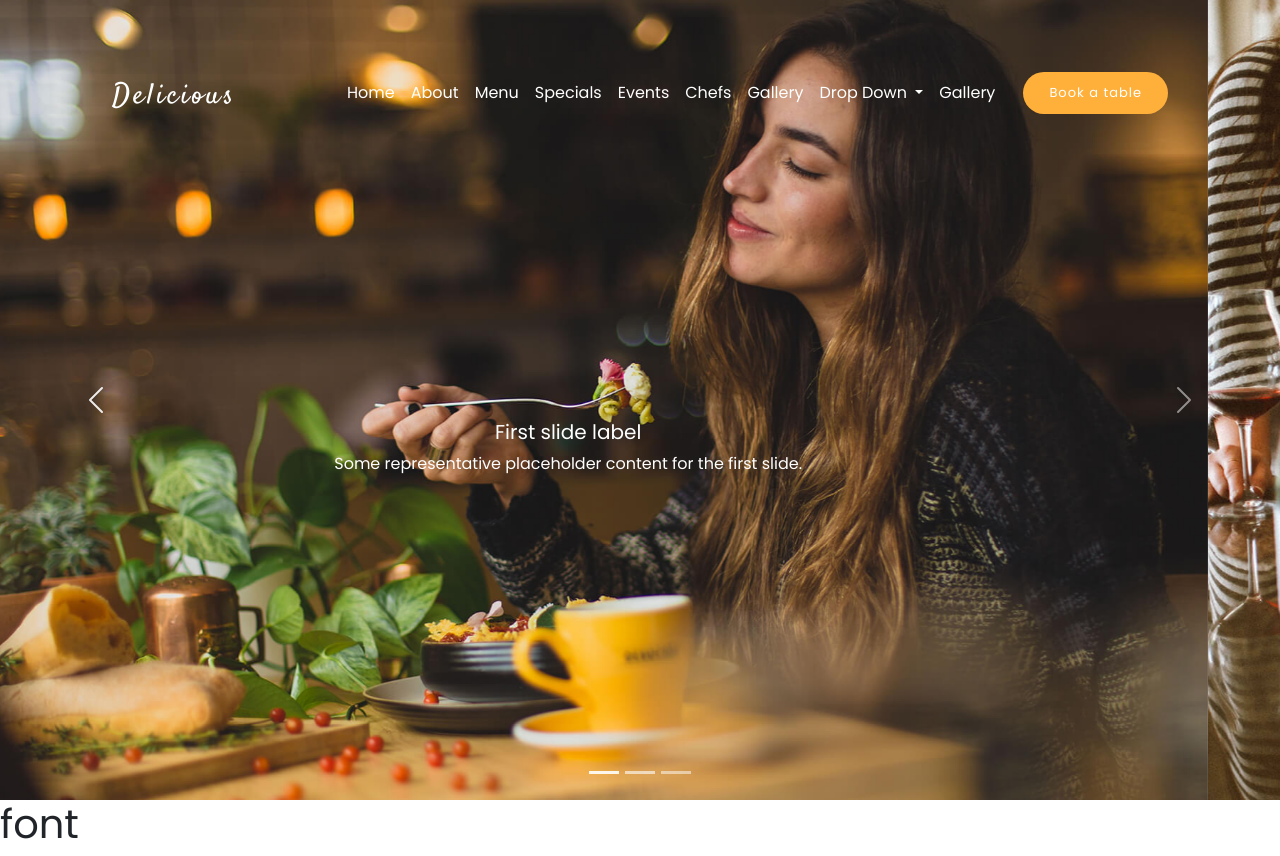
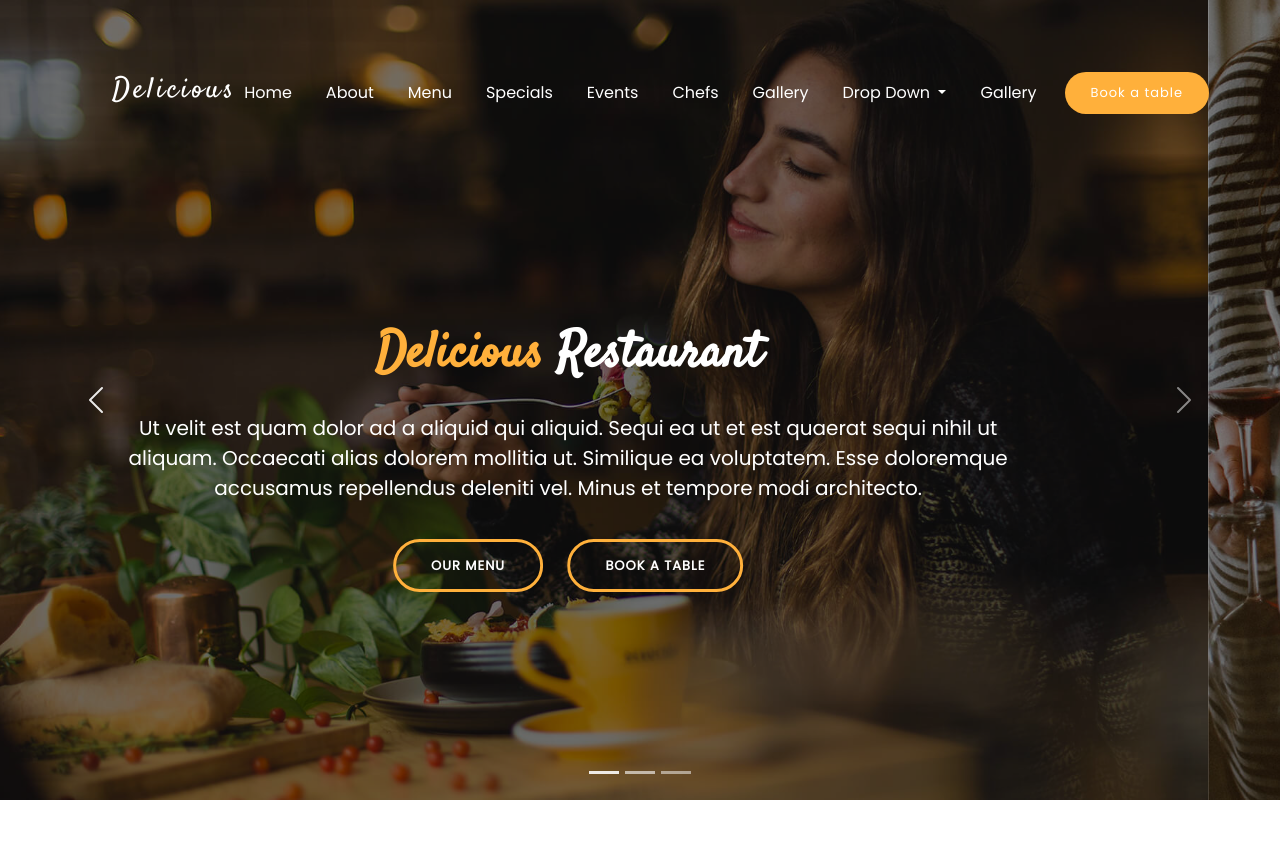
Before and after one commit to Hamza-karkouri/final-project, a website: page index.html in a window 1280 px wide. After the commit the page ends 800 px from the top, so only its background shows below. Drawn offline with nearby package versions, Linux system fonts and the light colour scheme.

```diff
--- a/index.html
+++ b/index.html
@@ -7,6 +7,7 @@
     <title>Document</title>
     <link rel="stylesheet" href="./public/css/animate.css">
     <link rel="stylesheet" href="./public/css/app.css">
+    <link rel="icon" type="image/.png" href="./public/images/apple-touch-icon.png">
 
 </head>
 
@@ -25,7 +26,7 @@
             </button>
             <div class="collapse navbar-collapse" id="navbarSupportedContent">
 
-                <ul class=" link navbar-nav me-auto mb-2 mb-lg-0">
+                <ul class=" link links1 navbar-nav me-auto mb-2 mb-lg-0">
                     <li class="nav-item">
                         <a class="nav-link  link-inside" aria-current="page" href="#">Home</a>
                     </li>
@@ -83,24 +84,36 @@
         </div>
         <div class="carousel-inner h-100">
           <div class="carousel-item active h-100">
-            <img src="./public/images/slide/slide-1.jpg" class="d-block w-100 h-100 object-fit-cover" alt="...">
-            <div class="carousel-caption d-none d-md-block top-50">
-              <h5 class="animate__animated animate__fadeInDown">First slide label</h5>
-              <p class="animate__animated animate__fadeInUp">Some representative placeholder content for the first slide.</p>
+            <img src="./public/images/slide/slide-1.jpg" class="d-block w-100 h-100 filter-b object-fit-cover" alt="...">
+            <div class="carousel-caption d-none d-md-block top-50 slide-text1">
+              <h2 class="animate__animated animate__fadeInDown scroll-titre"><span>Delicious</span> Restaurant</h2>
+              <p class="animate__animated animate__fadeInUp">Ut velit est quam dolor ad a aliquid qui aliquid. Sequi ea ut et est quaerat sequi nihil ut aliquam. Occaecati alias dolorem mollitia ut. Similique ea voluptatem. Esse doloremque accusamus repellendus deleniti vel. Minus et tempore modi architecto.</p>
+              <div>
+                <a href="#menu" class="btn-menu animate__animated animate__fadeInUp scrollto">Our Menu</a>
+                <a href="#book-a-table" class="btn-book animate__animated animate__fadeInUp scrollto">Book a Table</a>
+              </div>
             </div>
           </div>
           <div class="carousel-item h-100">
-            <img src="./public/images/slide/slide-2.jpg" class="d-block w-100 h-100 object-fit-cover" alt="...">
-            <div class="carousel-caption d-none d-md-block top-50">
-              <h5 class="animate__animated animate__fadeInDown">Second slide label</h5>
-              <p class="animate__animated animate__fadeInUp">Some representative placeholder content for the second slide.</p>
+            <img src="./public/images/slide/slide-2.jpg" class="d-block w-100 h-100 filter-b object-fit-cover" alt="...">
+            <div class="carousel-caption d-none d-md-block top-50 slide-text2">
+              <h2 class="  animate__animated animate__fadeInDown">Lorem Ipsum Dolor</h2>
+              <p class="animate__animated animate__fadeInUp">Ut velit est quam dolor ad a aliquid qui aliquid. Sequi ea ut et est quaerat sequi nihil ut aliquam. Occaecati alias dolorem mollitia ut. Similique ea voluptatem. Esse doloremque accusamus repellendus deleniti vel. Minus et tempore modi architecto.</p>
+              <div>
+                <a href="#menu" class="btn-menu animate__animated animate__fadeInUp scrollto">Our Menu</a>
+                <a href="#book-a-table" class="btn-book animate__animated animate__fadeInUp scrollto">Book a Table</a>
+              </div>
             </div>
           </div>
           <div class="carousel-item h-100">
-            <img src="./public/images/slide/slide-3.jpg" class="d-block w-100 h-100 object-fit-cover" alt="...">
-            <div class="carousel-caption d-none d-md-block top-50">
-              <h5 class="animate__animated animate__fadeInDown">Third slide label</h5>
-              <p class="animate__animated animate__fadeInUp">Some representative placeholder content for the third slide.</p>
+            <img src="./public/images/slide/slide-3.jpg" class="d-block w-100 h-100 filter-b object-fit-cover" alt="...">
+            <div class="carousel-caption d-none d-md-block top-50 slide-text3">
+              <h2 class="animate__animated animate__fadeInDown">Sequi ea ut et est quaerat</h2>
+              <p class="animate__animated animate__fadeInUp">>Ut velit est quam dolor ad a aliquid qui aliquid. Sequi ea ut et est quaerat sequi nihil ut aliquam. Occaecati alias dolorem mollitia ut. Similique ea voluptatem. Esse doloremque accusamus repellendus deleniti vel. Minus et tempore modi architecto.</p>
+              <div class="animate__animated animate__fadeInUp" >
+                <a href="#menu" class="btn-menu animate__animated animate__fadeInUp scrollto">Our Menu</a>
+                <a href="#book-a-table" class="btn-book animate__animated animate__fadeInUp scrollto">Book a Table</a>
+              </div>
             </div>
           </div>
         </div>
@@ -113,8 +126,15 @@
           <span class="visually-hidden">Next</span>
         </button>
       </div>
+      <div>
+        <!-- <div>
+          <img width="40%" src="./public/images/about.jpg" alt="">
+          <div style="background-color: gray !important;" >
+            <iframe  style="width: 100%; height: 100vh; z-index: 99999999999; position: absolute; top: 0;" src="https://player.vimeo.com/video/137857207" title="Vimeo video" allowfullscreen></iframe>
+          </div>
+        </div>
+      </div> -->
 
-<h1>font</h1>
     <script src="./node_modules/bootstrap/dist/js/bootstrap.bundle.js"></script>
 </body>
 
--- a/src/sass/modules/home/_header.scss
+++ b/src/sass/modules/home/_header.scss
@@ -37,6 +37,15 @@
       width: 100%;
       justify-content: end;
     }
+    h1,
+    h2,
+    h3,
+    h4,
+    h5,
+    h6{
+      font-family: myFirstFont , sans-serif;
+
+    }
     .logo h1 {
 
       a{
@@ -52,6 +61,10 @@
       letter-spacing: 3px;
       }
     }
+.links1{
+      display: flex;
+      gap: 18px;
+}
 .link-inside{
       font-size: 16px;
       color: white !important;
@@ -77,6 +90,66 @@
 	-webkit-animation: slide-in-top 0.5s cubic-bezier(0.250, 0.460, 0.450, 0.940) both;
 	        animation: slide-in-top 0.5s cubic-bezier(0.250, 0.460, 0.450, 0.940) both;
 }
+.filter-b{
+      filter: brightness(48%);
+}
+.btn-menu ,
+.btn-book {
+      text-decoration: none;
+      font-weight: 600;
+      font-size: 13px;
+      letter-spacing: 1px;
+      text-transform: uppercase;
+      display: inline-block;
+      padding: 17px 35px;
+      border-radius: 50px;
+      transition: 0.6s;
+      line-height: 1;
+      margin: 0 10px;
+      animation-delay: 0.3s;
+      color: #fff;
+      border: 3px solid #ffb03b;
+}
+.btn-menu:hover,
+.btn-book:hover {
+      background: #ffb03b;
+      color: #fff;}
+.slide-text1,
+.slide-text2,
+.slide-text3
+{
+            transform: translate(0,-25%);
+      text-align: center;
+      display: flex !important;
+      flex-direction: column;
+      gap: 20px;
+ }
+ .slide-text1,
+ .slide-text2,
+ .slide-text3
+ {
+
+      h2{
+            font-size: 50px !important;
+            font-weight: 600 !important;
+            span{
+                  color: #ffb03b;
+                  font-weight: 600 !important;
+            }
+      }
+      p{
+            font-size: 20px !important;
+            font-weight: 500;
+      }
+
+}
+
+
+
+
+
+
+
 
 @-webkit-keyframes slide-in-top {
       0% {
```
Also changed, not shown: public/css/app.css, 1 other file.
